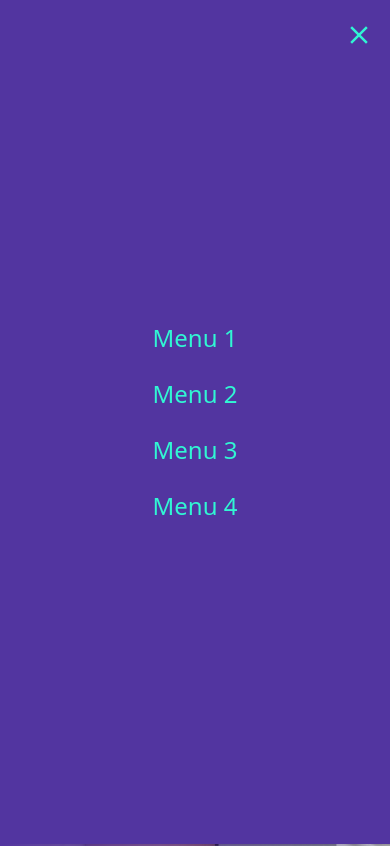
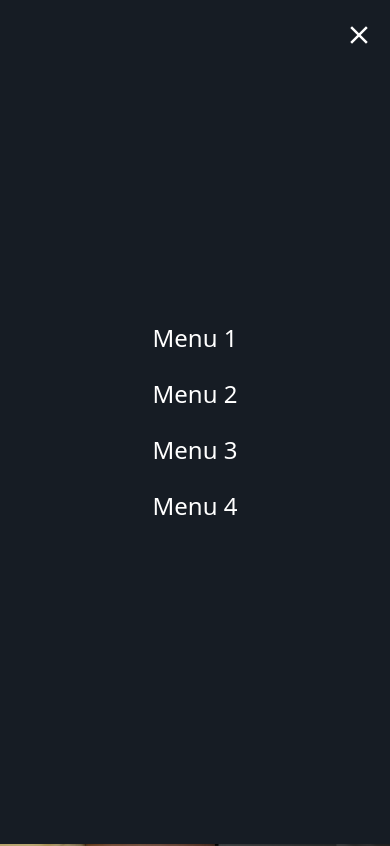
Before and after one commit to ayon178/product-showcase-v3, a Next.js app: page / in a window 390 px wide. Built offline with nearby package versions, Linux system fonts and the light colour scheme.

Commit message:
Slider solved

```diff
--- a/src/app/globals.css
+++ b/src/app/globals.css
@@ -8,8 +8,8 @@
   height: calc(100vh + .2rem);
   background-image: linear-gradient(
       to left,
-      rgba(82, 53, 160, 0.05),
-      rgba(82, 53, 160, 1)
+      rgba(0, 0, 0, 0.8),
+      rgba(0, 0, 0, 0.05)
     ),
     url('../assets/slider.JPG');
   background-size: cover;
--- a/src/components/shared/MobileMenu.js
+++ b/src/components/shared/MobileMenu.js
@@ -7,10 +7,10 @@ import { IoMdClose } from 'react-icons/io'
 const MobileMenu = forwardRef((props, ref) => {
   return (
     <div
-      className="h-screen bg-primary w-screen absolute top-0 left-0 z-20 md:hidden"
+      className="h-screen bg-primaryText w-screen absolute top-0 left-0 z-20 md:hidden"
       ref={ref}
     >
-      <ul className="flex flex-col items-center gap-6 text-primaryText w-full h-full justify-center">
+      <ul className="flex flex-col items-center gap-6 text-whiteText w-full h-full justify-center">
         <li>
           <Link href="/#" className="text-2xl">
             {' '}
@@ -37,7 +37,7 @@ const MobileMenu = forwardRef((props, ref) => {
         </li>
       </ul>
       <IoMdClose
-        className="text-primaryText absolute top-5 right-4 text-3xl"
+        className="text-whiteText absolute top-5 right-4 text-3xl"
         onClick={props.closeMenu}
       />
     </div>
--- a/src/components/shared/Navbar.js
+++ b/src/components/shared/Navbar.js
@@ -57,7 +57,7 @@ const Navbar = () => {
       <div className="z-50 container  px-4 md:px-10 py-0 mx-auto flex flex-row justify-between">
         <Link
           href="/#"
-          className="font-semibold text-2xl text-tertiary flex items-center"
+          className="font-semibold text-2xl text-primaryText flex items-center"
         >
           {/* <Image
           src={logo}
@@ -69,7 +69,7 @@ const Navbar = () => {
 
           <h1>LOGO</h1>
         </Link>
-        <ul className="flex-row items-center gap-9 text-sm font-semibold text-tertiary hidden md:flex">
+        <ul className="flex-row items-center gap-9 text-sm font-semibold text-primaryText hidden md:flex">
           <li>
             <Link
               href="/#"
--- a/src/components/slider/Slider.js
+++ b/src/components/slider/Slider.js
@@ -96,7 +96,7 @@ export default function SwiperAutoSlider() {
               className={`slide-${index} relative h-full flex items-center justify-center`}
             >
               <div className="mt-5 md:flex container mx-auto ps-5 md:ps-10 items-center justify-between">
-                <div className="w-full md:w-[45%]">
+                <div className="w-full md:w-[50%]">
                   <Image
                     src={item.image}
                     alt="Royal Melbourne Hospital"
@@ -105,24 +105,19 @@ export default function SwiperAutoSlider() {
                     className="py-1"
                   />
                 </div>
-                <div className="w-full md:w-[45%] mt-5 md:mt-0">
-                  <div className="text-white text-2xl md:text-3xl text-left slide-header font-bold">
-                    Offering you the best{' '}
-                    <span className="text-secondaryText">healthcare</span>
-                    <br /> by{' '}
-                    <span className="text-secondaryText">
-                      dedicated doctors
-                    </span>{' '}
-                    in world class hospitals
-                    <br /> with advanced treatments and modern equipment.
-                  </div>
-                  <p className="text-white mt-10 w-[95%] md:w-[50%] font-semibold text-left slide-text text-[.9rem]">
-                    Your journey with us will be comfortable and transparent.
-                    <br /> The health of our clients both physical and mental,
-                    is our priority.
+                {/* Text container */}
+                <div className="w-full md:w-[50%] mt-10 md:mt-0 flex flex-col justify-start md:justify-end pr-0 md:pr-10">
+                  <h1 className="text-white text-2xl md:text-5xl text-center md:text-right slide-header font-bold">
+                    Text Writeup
+                  </h1>
+                  <p className="text-white mt-10 font-semibold text-center md:text-right slide-text text-[.9rem] w-full ml-auto md:w-3/4">
+                    Lorem ipsum dolor sit amet consectetur adipisicing elit.
+                    Accusantium nemo nihil nobis eveniet ullam, earum dolorem
+                    corporis! Quod unde debitis voluptate cumque cum atque
+                    deleniti, voluptas laboriosam ipsam et aut!
                   </p>
-                  <button className="bg-white slide-text px-4 py-2 rounded-md mt-4 text-primary text-sm font-semibold">
-                    Register Now
+                  <button className="bg-primary slide-text px-4 py-2 w-36 mr-auto md:mr-0 ml-auto rounded-sm mt-4 text-primaryText text-sm font-semibold">
+                    Call to Order
                   </button>
                 </div>
               </div>
--- a/tailwind.config.js
+++ b/tailwind.config.js
@@ -13,12 +13,12 @@ module.exports = {
           'conic-gradient(from 180deg at 50% 50%, var(--tw-gradient-stops))',
       },
       colors: {
-        primary: '#5235A0',
+        primary: '#FFE03B',
         secondary: '#17B598',
         tertiary: '#081F5E',
-        primaryText: '#31F6D3',
+        primaryText: '#161C24',
         secondaryText: '#31F6D3',
-        tertiaryText: '#FFFFFF',
+        whiteText: '#FFFFFF',
         slate: {
           50: '#f9fafb',
           100: '#f4f5f7',
```
